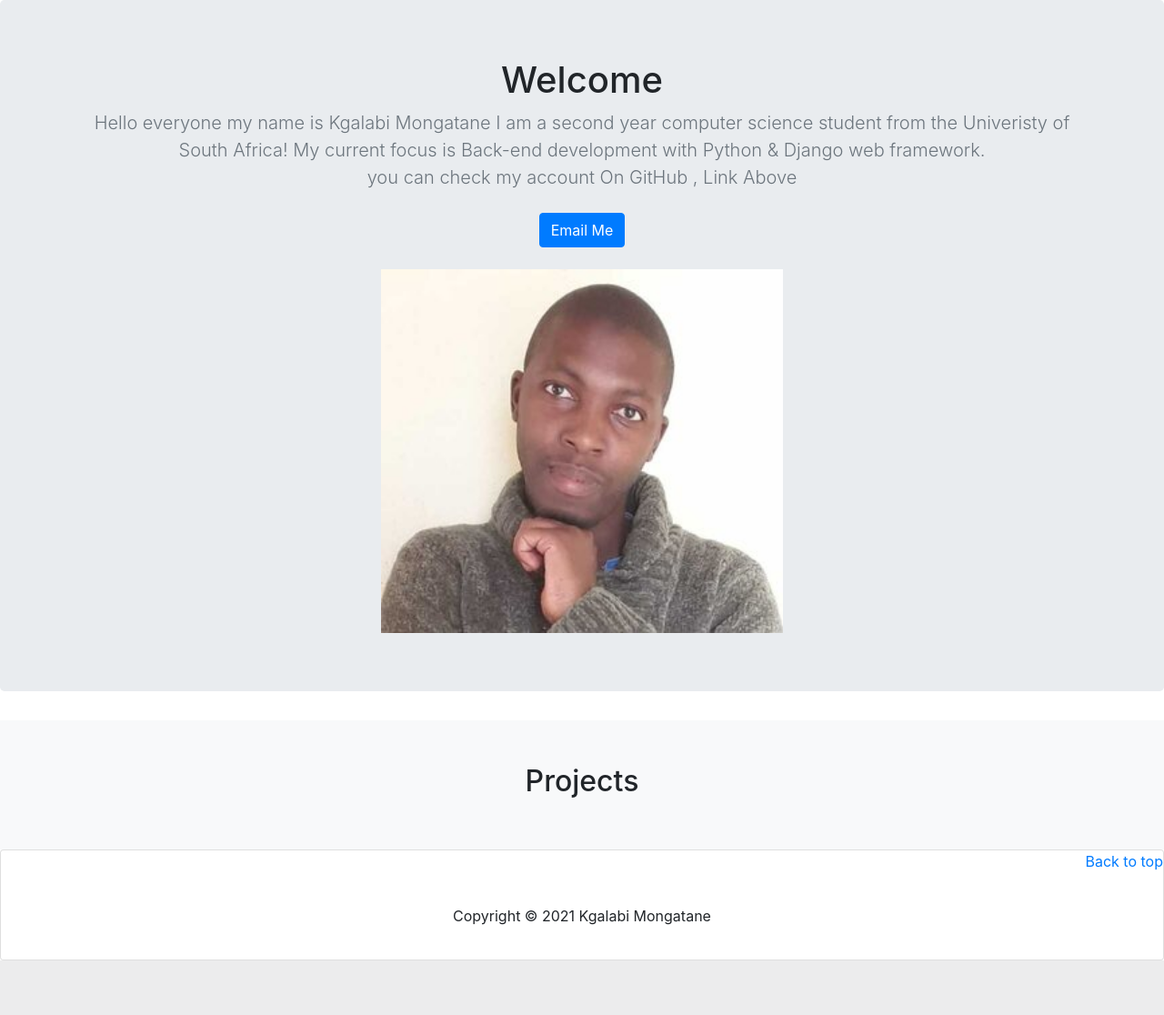
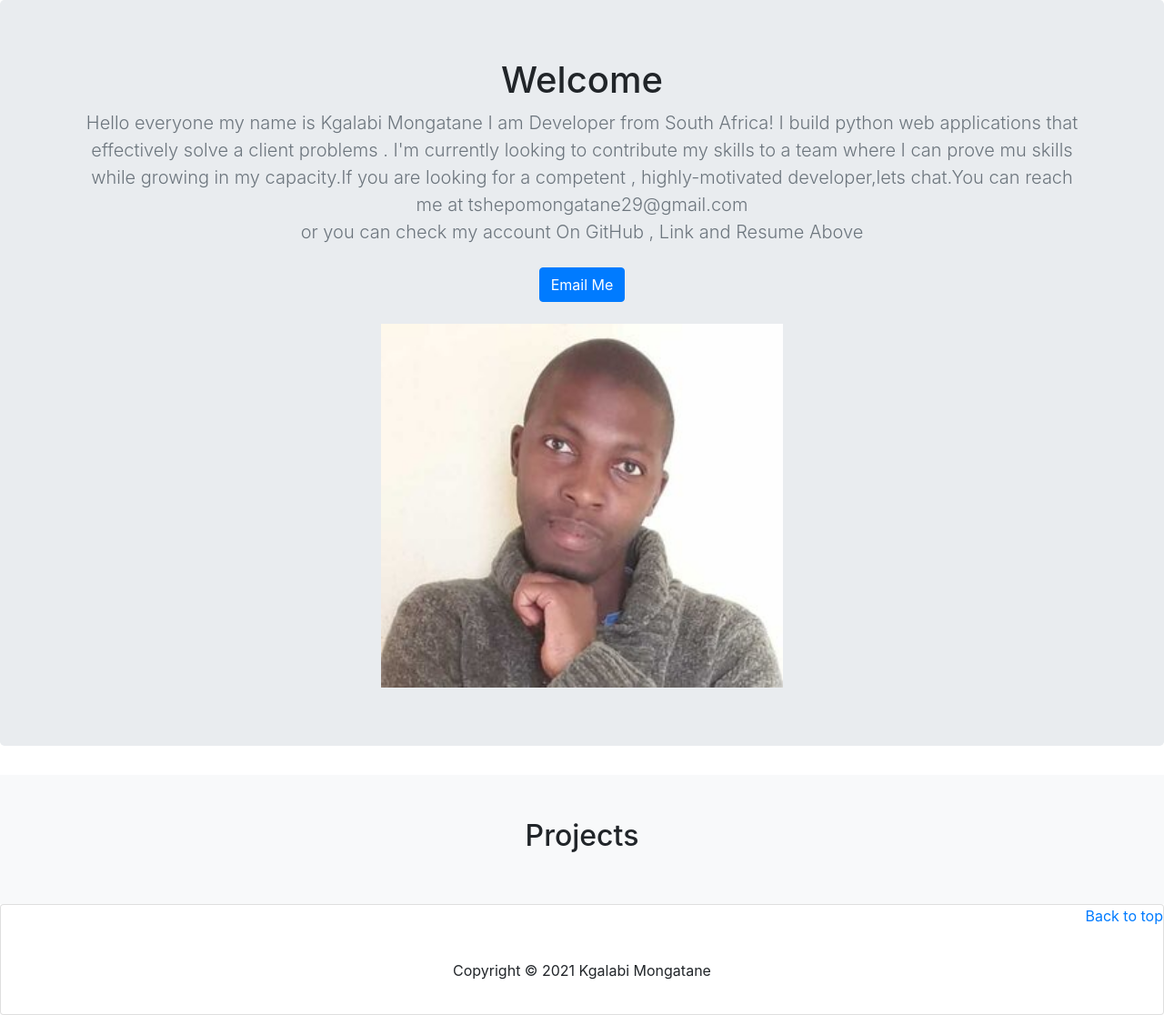
Before and after one commit to KgalabiSimon/django_portfolio_website, a Django app: page /jobs/ in a window 1280 px wide. Shown: the part 56-1172 px from the top of the page at 91% size. Before the commit the page ends 1112 px from the top, so only its background shows below. Run offline with Django 3.2, Linux system fonts and the light colour scheme; data that the repository does not hold is empty; some libraries are stand-ins or nearby versions.

Commit message:
Modified home.html page

```diff
--- a/jobs/templates/jobs/home.html
+++ b/jobs/templates/jobs/home.html
@@ -13,9 +13,13 @@
         <div class="container">
             <h1 class="jumbotron-heading">Welcome</h1>
             <p class="lead text-muted">
-                Hello everyone my name is Kgalabi Mongatane I am a second year computer science student from the Univeristy of South Africa! My current focus is Back-end development
-                with Python & Django web framework.
-                <br> you can check my account On GitHub , Link Above
+                Hello everyone my name is Kgalabi Mongatane I am Developer from South Africa!
+                I build python web applications that effectively solve a client problems .
+                I'm currently looking to contribute my skills to a team where I can prove mu skills
+                while growing in my capacity.If you are looking for a competent ,
+                highly-motivated developer,lets chat.You can reach me at tshepomongatane29@gmail.com
+
+                <br> or you can check my account On GitHub , Link and Resume Above
             </p>
 
             <p>
```
